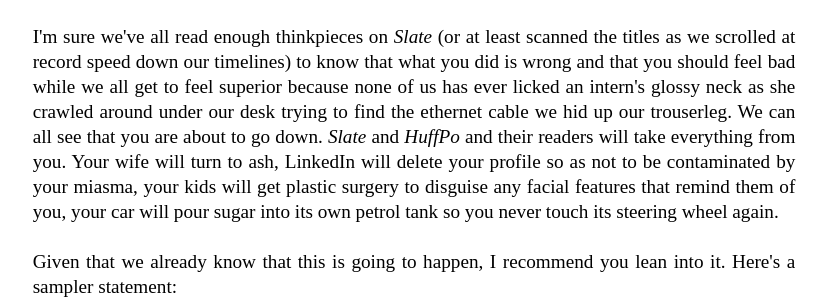
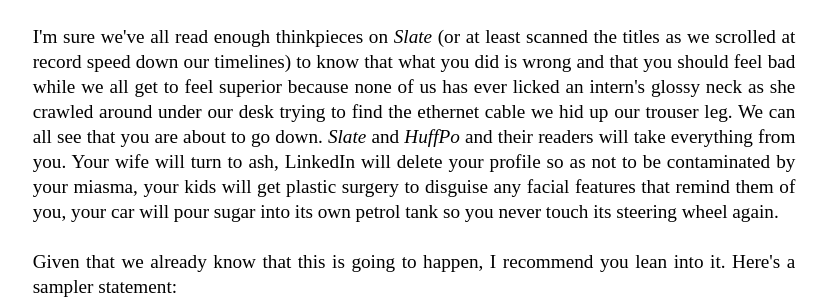
Before and after one commit to Pinelife/pinelife.github.io, a Jekyll site: the page Hellhole/Room11.html, which Jekyll copies as it is, in a window 1280 px wide and 900 px high, scrolled down 1518 px. Shown: the part 545-844 px from the top of the window, without its empty margins (226-1053 px from the left). Built offline with Jekyll 4.4.1, drawn with Linux system fonts in a browser that asks for light colours.

Commit message:
Update Room11.html

```diff
--- a/Hellhole/Room11.html
+++ b/Hellhole/Room11.html
@@ -118,7 +118,7 @@
    <br/>
 	I'm sure we've all read enough thinkpieces on <i>Slate</i> (or at least scanned the titles as we scrolled at record speed down our
 	timelines) to know that what you did is wrong and that you should feel bad while we all get to feel superior because none of us has ever
-	licked an intern's glossy neck as she crawled around under our desk trying to find the ethernet cable we hid up our trouserleg.
+	licked an intern's glossy neck as she crawled around under our desk trying to find the ethernet cable we hid up our trouser leg.
 	We can all see that you are about to go down. <i>Slate</i> and <i>HuffPo</i> and their readers will take everything from you. Your wife
 	will turn to ash, LinkedIn will delete your profile so as not to be contaminated by your miasma, your kids will get plastic surgery to
 	disguise any facial features that remind them of you, your car will pour sugar into its own petrol tank so you never touch its
```
